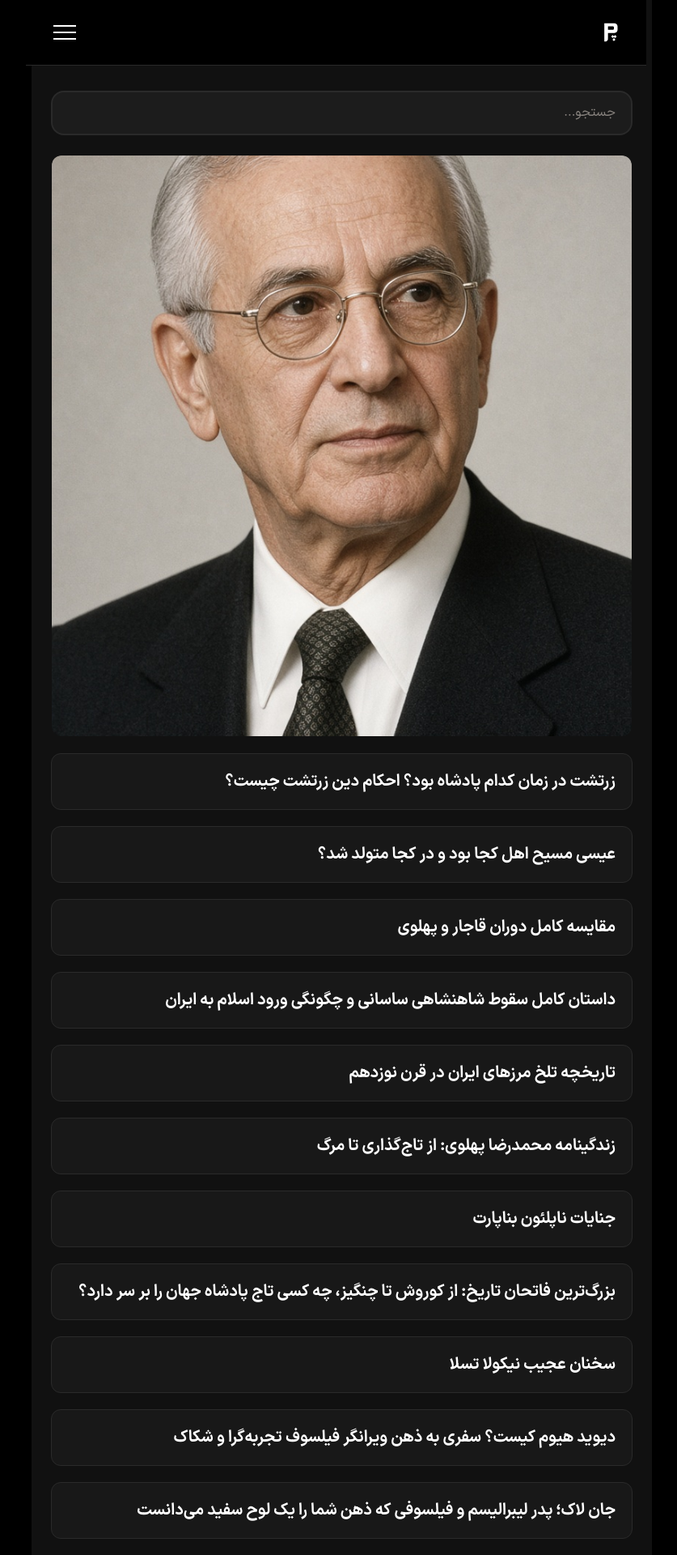
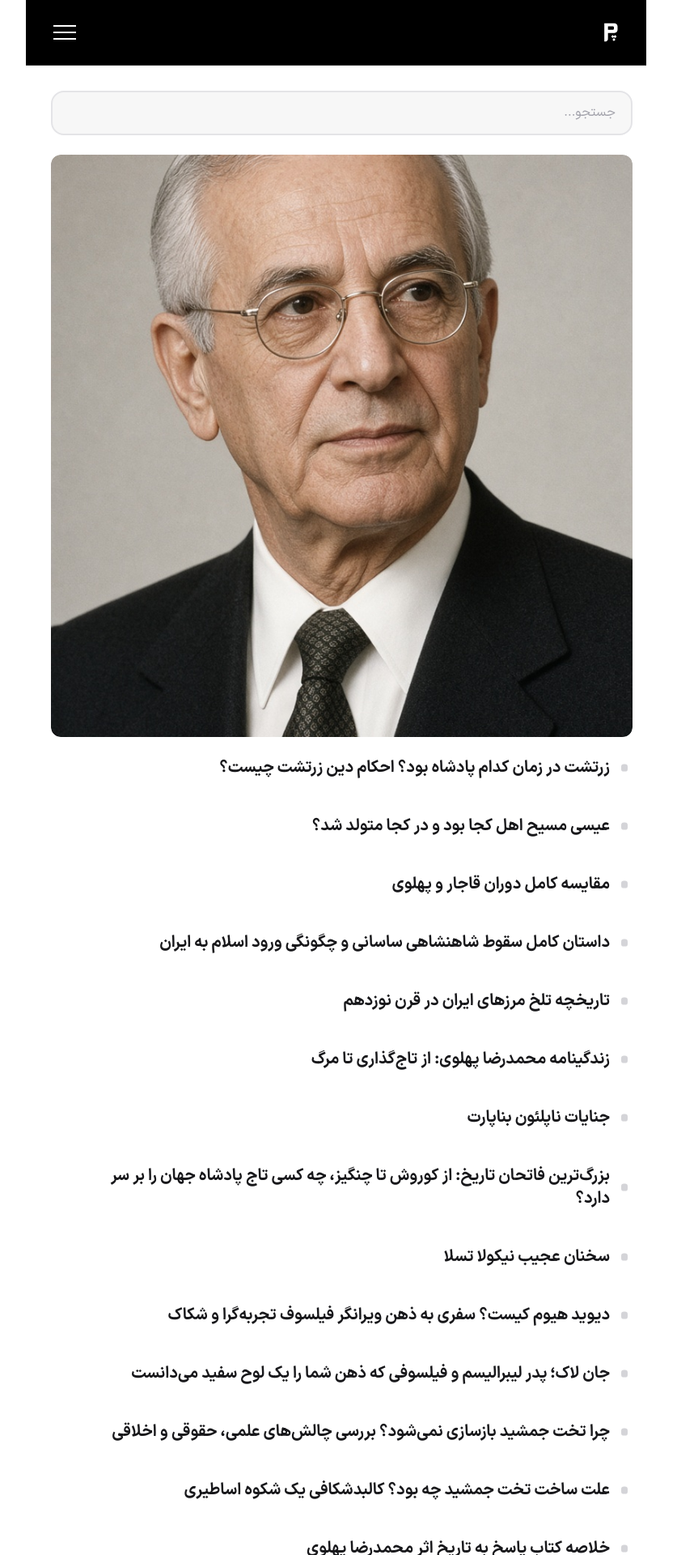
Before and after one commit to darkblog/darkblog.github.io, a Jekyll site: the page built from index.html, in a window 1280 px wide. Shown: the top 1920 px of the page at 81% size, without its empty margins (210-1047 px from the left). Built offline with Jekyll 4.4.1, drawn with Linux system fonts in a browser that asks for light colours.

Commit message:
Update index.html

```diff
--- a/index.html
+++ b/index.html
@@ -66,35 +66,36 @@ layout: null
 <style>
 *,*::before,*::after { box-sizing: border-box; margin: 0; padding: 0; }
 [hidden] { display: none !important; }
-:root { --max-w: 767px; --header-h: 5rem; --fs-base: 1.125rem; --pad-x: clamp(1rem, 3vw, 1.5rem); --pad-x-lg: clamp(1rem, 3vw, 2rem); --bg-page: #000000; --bg-shell: #111111; --bg-card: #181818; --bg-elev: #1c1c1c; --border: #2a2a2a; --border-h: #3a3a3a; --text: #ffffff; --text-body: #f0ece6; --text-muted: #a8a29c; --text-dim: #8a8580; --accent: #2dd4bf; --accent-bg: rgba(45, 212, 191, 0.12); --accent-ring: rgba(45, 212, 191, 0.3); --r-sm: 0.5rem; --r-md: 0.75rem; --r-lg: 1rem; --dur: 0.25s; --dur-fast: 0.15s; --safe-r: env(safe-area-inset-right, 0px); --safe-l: env(safe-area-inset-left, 0px); --safe-b: env(safe-area-inset-bottom, 0px); color-scheme: dark; }
+:root { --max-w: 767px; --header-h: 5rem; --fs-base: 1.125rem; --pad-x: clamp(1rem, 3vw, 1.5rem); --pad-x-lg: clamp(1rem, 3vw, 2rem); --bg-page: #ffffff; --bg-shell: #ffffff; --bg-card: transparent; --bg-elev: #f7f7f7; --bg-fallback: #111111; --border: #e4e4e7; --border-h: #d4d4d8; --text: #18181b; --text-body: #3f3f46; --text-muted: #71717a; --text-dim: #a1a1aa; --accent: #0d9488; --accent-bg: rgba(13, 148, 136, 0.10); --accent-ring: rgba(13, 148, 136, 0.25); --header-bg: #000000; --header-border: #2a2a2a; --header-text: #ffffff; --header-accent: #2dd4bf; --r-sm: 0.5rem; --r-md: 0.75rem; --r-lg: 1rem; --dur: 0.25s; --dur-fast: 0.15s; --safe-r: env(safe-area-inset-right, 0px); --safe-l: env(safe-area-inset-left, 0px); --safe-b: env(safe-area-inset-bottom, 0px); color-scheme: light; }
 @font-face { font-family: 'vazir'; src: url('https://www.pasgah.org/blog.woff2') format('woff2'); font-weight: 100 900; font-style: normal; font-display: swap; }
 html { scrollbar-gutter: stable; scroll-padding-top: calc(var(--header-h) + 1rem); -webkit-text-size-adjust: 100%; }
 body { font-family: 'vazir', system-ui, -apple-system, 'Segoe UI', sans-serif; font-weight: 400; font-size: var(--fs-base); background-color: var(--bg-page); color: var(--text); line-height: 1.6; min-height: 100vh; min-height: 100dvh; display: flex; flex-direction: column; align-items: center; -webkit-font-smoothing: antialiased; -moz-osx-font-smoothing: grayscale; overflow-wrap: break-word; }
 .page-wrapper { max-width: var(--max-w); width: 100%; margin-inline: auto; display: flex; flex-direction: column; flex: 1; background-color: var(--bg-shell); position: relative; }
 main { flex: 1; }
 a:focus-visible, button:focus-visible, input:focus-visible, label:focus-visible, [tabindex]:focus-visible { outline: 3px solid var(--accent); outline-offset: 2px; }
+.site-header :focus-visible, .mobile-nav :focus-visible { outline-color: var(--header-accent); }
 .sr-only { position: absolute !important; width: 1px !important; height: 1px !important; padding: 0 !important; margin: -1px !important; overflow: hidden !important; clip: rect(0, 0, 0, 0) !important; clip-path: inset(50%) !important; white-space: nowrap !important; border: 0 !important; }
-.skip-link { position: absolute; inset-inline-start: 1rem; inset-block-start: 1rem; padding: 0.75rem 1.25rem; background: var(--accent); color: #000000; font-weight: 700; border-radius: var(--r-md); transform: translateY(-200%); transition: transform var(--dur-fast); z-index: 100; text-decoration: none; }
+.skip-link { position: absolute; inset-inline-start: 1rem; inset-block-start: 1rem; padding: 0.75rem 1.25rem; background: var(--accent); color: #ffffff; font-weight: 700; border-radius: var(--r-md); transform: translateY(-200%); transition: transform var(--dur-fast); z-index: 100; text-decoration: none; }
 .skip-link:focus { transform: translateY(0); }
-.site-header { position: fixed; inset-block-start: 0; inset-inline: 0; z-index: 50; background-color: var(--bg-page); border-block-end: 1px solid var(--border); max-width: var(--max-w); margin-inline: auto; width: 100%; }
+.site-header { position: fixed; inset-block-start: 0; inset-inline: 0; z-index: 50; background-color: var(--header-bg); border-block-end: 1px solid var(--header-border); max-width: var(--max-w); margin-inline: auto; width: 100%; }
 .header-inner { height: var(--header-h); display: flex; align-items: center; justify-content: space-between; padding-inline: max(var(--pad-x), var(--safe-r)) max(var(--pad-x), var(--safe-l)); }
-.brand { display: inline-flex; align-items: center; text-decoration: none; color: var(--text); flex-shrink: 0; min-width: 48px; min-height: 48px; }
+.brand { display: inline-flex; align-items: center; text-decoration: none; color: var(--header-text); flex-shrink: 0; min-width: 48px; min-height: 48px; }
 .brand img { height: 2.5rem; width: auto; display: block; }
 .hamburger { display: inline-flex; flex-direction: column; align-items: center; justify-content: center; gap: 0.375rem; background: none; border: 0; padding: 0; cursor: pointer; flex-shrink: 0; touch-action: manipulation; min-width: 48px; min-height: 48px; border-radius: 0.375rem; }
-.hamburger__bar { display: block; width: 1.75rem; height: 0.125rem; background-color: var(--text); transition: transform var(--dur), opacity var(--dur); }
-#menu-toggle:focus-visible ~ .site-header .hamburger { outline: 3px solid var(--accent); outline-offset: 2px; }
+.hamburger__bar { display: block; width: 1.75rem; height: 0.125rem; background-color: var(--header-text); transition: transform var(--dur), opacity var(--dur); }
+#menu-toggle:focus-visible ~ .site-header .hamburger { outline: 3px solid var(--header-accent); outline-offset: 2px; }
 #menu-toggle:checked ~ .site-header .hamburger .hamburger__bar:nth-child(1) { transform: translateY(0.5rem) rotate(45deg); }
 #menu-toggle:checked ~ .site-header .hamburger .hamburger__bar:nth-child(2) { opacity: 0; }
 #menu-toggle:checked ~ .site-header .hamburger .hamburger__bar:nth-child(3) { transform: translateY(-0.5rem) rotate(-45deg); }
 .mobile-nav-overlay { position: fixed; inset: 0; background-color: rgba(0, 0, 0, 0.6); backdrop-filter: blur(4px); -webkit-backdrop-filter: blur(4px); z-index: 48; opacity: 0; visibility: hidden; transition: opacity var(--dur), visibility 0s var(--dur); cursor: pointer; }
 #menu-toggle:checked ~ .mobile-nav-overlay { opacity: 1; visibility: visible; transition: opacity var(--dur), visibility 0s; }
-.mobile-nav { position: fixed; inset-block: 0; inset-inline-start: max(0px, calc((100% - var(--max-w)) / 2)); inset-inline-end: auto; width: min(300px, 80vw); background-color: var(--bg-page); padding-block: calc(var(--header-h) + 1.75rem) max(2rem, var(--safe-b)); padding-inline: max(var(--pad-x-lg), var(--safe-r)) max(var(--pad-x-lg), var(--safe-l)); z-index: 49; overflow-y: auto; overscroll-behavior: contain; box-shadow: -8px 0 30px rgba(0, 0, 0, 0.3); transform: translateX(100%); visibility: hidden; transition: transform var(--dur), visibility 0s var(--dur); -ms-overflow-style: none; scrollbar-width: none; }
+.mobile-nav { position: fixed; inset-block: 0; inset-inline-start: max(0px, calc((100% - var(--max-w)) / 2)); inset-inline-end: auto; width: min(300px, 80vw); background-color: var(--header-bg); padding-block: calc(var(--header-h) + 1.75rem) max(2rem, var(--safe-b)); padding-inline: max(var(--pad-x-lg), var(--safe-r)) max(var(--pad-x-lg), var(--safe-l)); z-index: 49; overflow-y: auto; overscroll-behavior: contain; box-shadow: -8px 0 30px rgba(0, 0, 0, 0.3); transform: translateX(100%); visibility: hidden; transition: transform var(--dur), visibility 0s var(--dur); -ms-overflow-style: none; scrollbar-width: none; }
 .mobile-nav::-webkit-scrollbar { display: none; }
 #menu-toggle:checked ~ .mobile-nav { transform: translateX(0); visibility: visible; transition: transform var(--dur), visibility 0s; }
 html:has(#menu-toggle:checked), html.nav-open { overflow: hidden; }
 .mobile-nav ul { display: flex; flex-direction: column; gap: 1.75rem; list-style: none; padding: 0; margin: 0; }
-.mobile-nav a { color: var(--text); text-decoration: none; display: flex; align-items: center; padding: 0.75rem 0; border-block-end: 1px solid rgba(255, 255, 255, 0.05); min-height: 48px; transition: color var(--dur); }
-.mobile-nav a:hover, .mobile-nav a:focus-visible { color: var(--accent); }
+.mobile-nav a { color: var(--header-text); text-decoration: none; display: flex; align-items: center; padding: 0.75rem 0; border-block-end: 1px solid rgba(255, 255, 255, 0.05); min-height: 48px; transition: color var(--dur); }
+.mobile-nav a:hover, .mobile-nav a:focus-visible { color: var(--header-accent); }
 .main-content { padding-block: calc(var(--header-h) + 2rem) 2.5rem; padding-inline: max(var(--pad-x), var(--safe-r)) max(var(--pad-x), var(--safe-l)); background-color: var(--bg-shell); }
 .live-search-wrapper { position: relative; margin-block-end: 1.5rem; width: 100%; }
 .live-search-input { width: 100%; padding-block: 0.8rem; padding-inline: 1.2rem 3.5rem; font: inherit; font-size: 1rem; border: 2px solid var(--border); border-radius: var(--r-lg); background-color: var(--bg-elev); color: var(--text-body); min-height: 48px; -webkit-appearance: none; appearance: none; }
@@ -104,40 +105,39 @@ html:has(#menu-toggle:checked), html.nav-open { overflow: hidden; }
 .live-search-input::-webkit-search-cancel-button, .live-search-input::-webkit-search-decoration { -webkit-appearance: none; appearance: none; }
 .search-clear-btn { position: absolute; inset-inline-end: 0.5rem; inset-block-start: 50%; transform: translateY(-50%); background: transparent; border: 0; color: var(--text-dim); font-size: 1.5rem; line-height: 1; cursor: pointer; min-width: 44px; min-height: 44px; border-radius: 50%; display: inline-flex; align-items: center; justify-content: center; transition: color var(--dur), background-color var(--dur); }
 .search-clear-btn:hover { color: var(--text-body); background: var(--border); }
-.live-search-results { position: absolute; inset-block-start: calc(100% + 0.5rem); inset-inline: 0; background-color: var(--bg-elev); border: 1px solid var(--border); border-radius: var(--r-lg); overflow-y: auto; overscroll-behavior: contain; max-height: 60vh; z-index: 20; list-style: none; padding: 0; margin: 0; box-shadow: 0 8px 30px rgba(0, 0, 0, 0.4); }
+.live-search-results { position: absolute; inset-block-start: calc(100% + 0.5rem); inset-inline: 0; background-color: var(--bg-elev); border: 1px solid var(--border); border-radius: var(--r-lg); overflow-y: auto; overscroll-behavior: contain; max-height: 60vh; z-index: 20; list-style: none; padding: 0; margin: 0; box-shadow: 0 8px 30px rgba(0, 0, 0, 0.12); }
 .live-search-results li { border-block-end: 1px solid var(--border); list-style: none; }
 .live-search-results li:last-child { border-block-end: none; }
 .live-search-results a { color: var(--text-body); text-decoration: none; display: flex; align-items: center; font-size: 0.95rem; padding: 0.8rem 1.2rem; min-height: 48px; transition: color var(--dur), background-color var(--dur); }
-.live-search-results a:hover, .live-search-results a:focus-visible { color: var(--accent); background-color: rgba(255, 255, 255, 0.03); }
+.live-search-results a:hover, .live-search-results a:focus-visible { color: var(--accent); background-color: rgba(0, 0, 0, 0.04); }
 .live-search-results li[aria-selected="true"] a { color: var(--accent); background-color: var(--accent-bg); }
 .live-search-results .no-result { color: var(--text-muted); padding: 1rem 1.2rem; text-align: center; display: flex; align-items: center; justify-content: center; min-height: 48px; }
 .live-search-results .more-result a { justify-content: center; color: var(--text-muted); font-size: 0.9rem; }
-.posts-list { list-style: none; padding: 0; margin: 0; display: flex; flex-direction: column; gap: 1.25rem; }
-.posts-list li { position: relative; border-radius: var(--r-md); background-color: var(--bg-card); border: 1px solid var(--border); transition: background-color var(--dur), border-color var(--dur), box-shadow var(--dur), transform var(--dur); }
-.posts-list li::before { content: ''; position: absolute; inset-inline-start: 0; inset-block-start: 50%; transform: translateY(-50%) scaleY(0); width: 4px; height: 2rem; background-color: var(--accent); border-start-start-radius: 4px; border-end-start-radius: 4px; opacity: 0; transition: opacity var(--dur), transform var(--dur); z-index: 1; pointer-events: none; }
-.posts-list li:hover::before, .posts-list li:focus-within::before { opacity: 1; transform: translateY(-50%) scaleY(1); }
-.posts-list li a { text-decoration: none; color: var(--text); display: flex; align-items: center; font-size: 1.25rem; font-weight: 700; line-height: 1.4; min-height: 48px; padding: 1.25rem; width: 100%; border-radius: inherit; transition: color var(--dur); }
+.posts-list { list-style: none; padding: 0; margin: 0; display: flex; flex-direction: column; gap: 0.25rem; }
+.posts-list li { position: relative; border-radius: var(--r-md); background-color: transparent; border: 0; }
+.posts-list li::before { content: ''; position: absolute; inset-inline-start: 0.35rem; inset-block-start: 50%; transform: translateY(-50%); width: 0.55rem; height: 0.55rem; background-color: var(--border-h); border-radius: 0.2rem; transition: background-color var(--dur), transform var(--dur), box-shadow var(--dur); z-index: 1; pointer-events: none; }
+.posts-list li:hover::before, .posts-list li:focus-within::before { background-color: var(--accent); transform: translateY(-50%) scale(1.2); box-shadow: 0 0 0 4px var(--accent-bg); }
+.posts-list li a { text-decoration: none; color: var(--text); display: flex; align-items: center; font-size: 1.25rem; font-weight: 700; line-height: 1.4; min-height: 48px; padding: 1.25rem 1.75rem; width: 100%; border-radius: inherit; transition: color var(--dur); }
 .posts-list li:hover a, .posts-list li:focus-within a { color: var(--accent); }
-.posts-list li:first-child { padding: 0; background-color: transparent; border-color: transparent; box-shadow: none; overflow: hidden; }
-.posts-list li:first-child:hover { background-color: transparent; border-color: transparent; box-shadow: none; }
+.posts-list li:first-child { padding: 0; background-color: transparent; overflow: hidden; }
 .posts-list li:first-child::before { display: none; }
 .posts-list li:first-child a { padding: 0; border-radius: inherit; }
 .posts-list li:first-child:hover a { color: inherit; }
 .post-card-image { display: block; padding: 0; overflow: hidden; border-radius: inherit; background-color: var(--bg-elev); width: 100%; }
 .post-card-image img { width: 100%; height: auto; aspect-ratio: 3 / 3; object-fit: cover; display: block; }
+.post-card-image--fallback { background-color: var(--bg-fallback); }
 .post-card-image--fallback img { object-fit: contain; }
 .load-more-wrap { display: flex; justify-content: center; margin-block-start: 2rem; }
 .load-more-btn { font-family: inherit; display: inline-flex; align-items: center; justify-content: center; padding: 0.8rem 2.5rem; background-color: transparent; color: var(--text); text-decoration: none; font-weight: 700; font-size: 1.2rem; border-radius: var(--r-md); border: 2px solid var(--border); transition: background-color var(--dur), transform var(--dur-fast), border-color var(--dur), color var(--dur); min-height: 48px; cursor: pointer; }
 .load-more-btn:hover { background-color: var(--accent-bg); border-color: var(--accent); color: var(--accent); transform: scale(1.02); }
 .load-more-btn:active { transform: scale(0.97); color: var(--accent); }
-@media (hover: hover) { .posts-list li:not(:first-child):hover { background-color: var(--bg-elev); border-color: var(--border-h); box-shadow: 0 8px 20px rgba(0, 0, 0, 0.35); transform: translateY(-2px); } }
 @media (prefers-reduced-motion: reduce) { *, *::before, *::after { animation-duration: 0.01ms !important; animation-iteration-count: 1 !important; transition-duration: 0.01ms !important; scroll-behavior: auto !important; } }
 </style>
 </head>
 <body>
 <a class="skip-link" href="#main">پرش به محتوا</a>
 <div class="page-wrapper">
-  <input type="checkbox" id="menu-toggle" class="sr-only" autocomplete="off" aria-label="باز و بسته کردن منو">
+  <input type="checkbox" id="menu-toggle" class="sr-only" aria-label="باز و بسته کردن منو">
   <header class="site-header">
     <div class="header-inner">
       <a href="https://www.pasgah.org/" class="brand" aria-label="صفحه اصلی پاسگاه">
@@ -163,7 +163,7 @@ html:has(#menu-toggle:checked), html.nav-open { overflow: hidden; }
       <input type="search" id="liveSearch" name="q" class="live-search-input" placeholder="جستجو..." autocomplete="off" autocorrect="off" spellcheck="false" enterkeyhint="search" role="combobox" aria-expanded="false" aria-controls="liveSearchResults" aria-autocomplete="list" aria-haspopup="listbox">
       <button type="button" id="searchClearBtn" class="search-clear-btn" aria-label="پاک کردن جستجو" hidden><span aria-hidden="true">×</span></button>
       <ul class="live-search-results" id="liveSearchResults" role="listbox" aria-label="نتایج جستجو" hidden></ul>
-      <div id="liveSearchStatus" class="sr-only" role="status" aria-live="polite"></div>
+      <div id="liveSearchStatus" class="sr-only" role="status"></div>
     </form>
     <h2 class="sr-only">آخرین پست‌های پاسگاه</h2>
     <ul class="posts-list" id="postsList" role="list">
```
